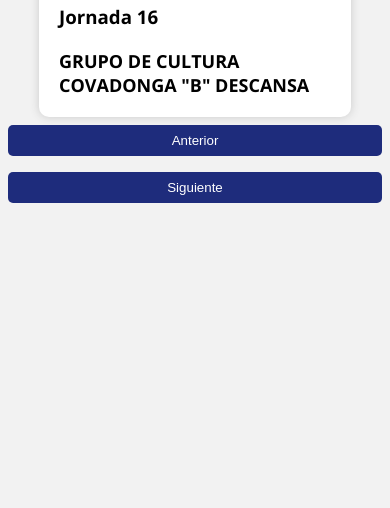
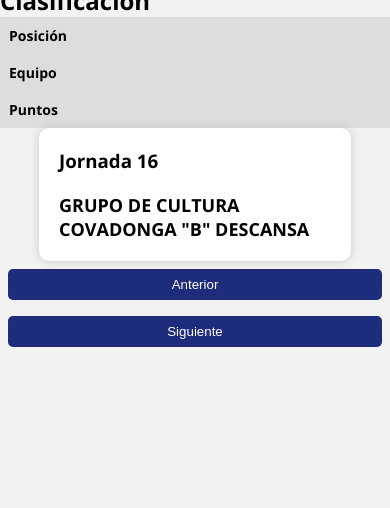
Before and after one commit to adelbust/calcFBPA.github.io, a plain HTML site: page index.html in a window 390 px wide. Shown: the part 336-844 px from the top of the page. Drawn offline with nearby package versions, Linux system fonts and the light colour scheme.

Commit message:
Update index.html

```diff
--- a/index.html
+++ b/index.html
@@ -19,6 +19,23 @@
           width: 100%;
         }
       }
+
+      @media only screen and (max-width: 600px) {
+        table {
+          width: 100%;
+        }
+
+        th,
+        td {
+          width: auto;
+          display: block;
+        }
+
+        th {
+          text-align: left;
+        }
+      }
+
       /* Add a reset css */
       * {
         margin: 0;
@@ -99,6 +116,24 @@
       .pagination button:hover {
         background-color: #3e8e41;
       }
+
+      table {
+        width: 100%;
+        border-collapse: collapse;
+        font-size: 14px;
+      }
+
+      th,
+      td {
+        border: 1px solid #ddd;
+        padding: 8px;
+        text-align: left;
+      }
+
+      th {
+        background-color: #ddd;
+        font-weight: bold;
+      }
     </style>
 
     <script src="https://code.jquery.com/jquery-3.6.0.min.js"></script>
@@ -110,6 +145,19 @@
       class="logo"
     />
     <h1>CALCULADORA CLASIFICACIÓN 1ª Nacional</h1>
+
+    <h2>Clasificación</h2>
+    <table>
+      <thead>
+        <tr>
+          <th>Posición</th>
+          <th>Equipo</th>
+          <th>Puntos</th>
+        </tr>
+      </thead>
+      <tbody id="clasificacion"></tbody>
+    </table>
+
     <form>
       <div class="partido-group jornada16">
         <h3>Jornada 16</h3>
```
